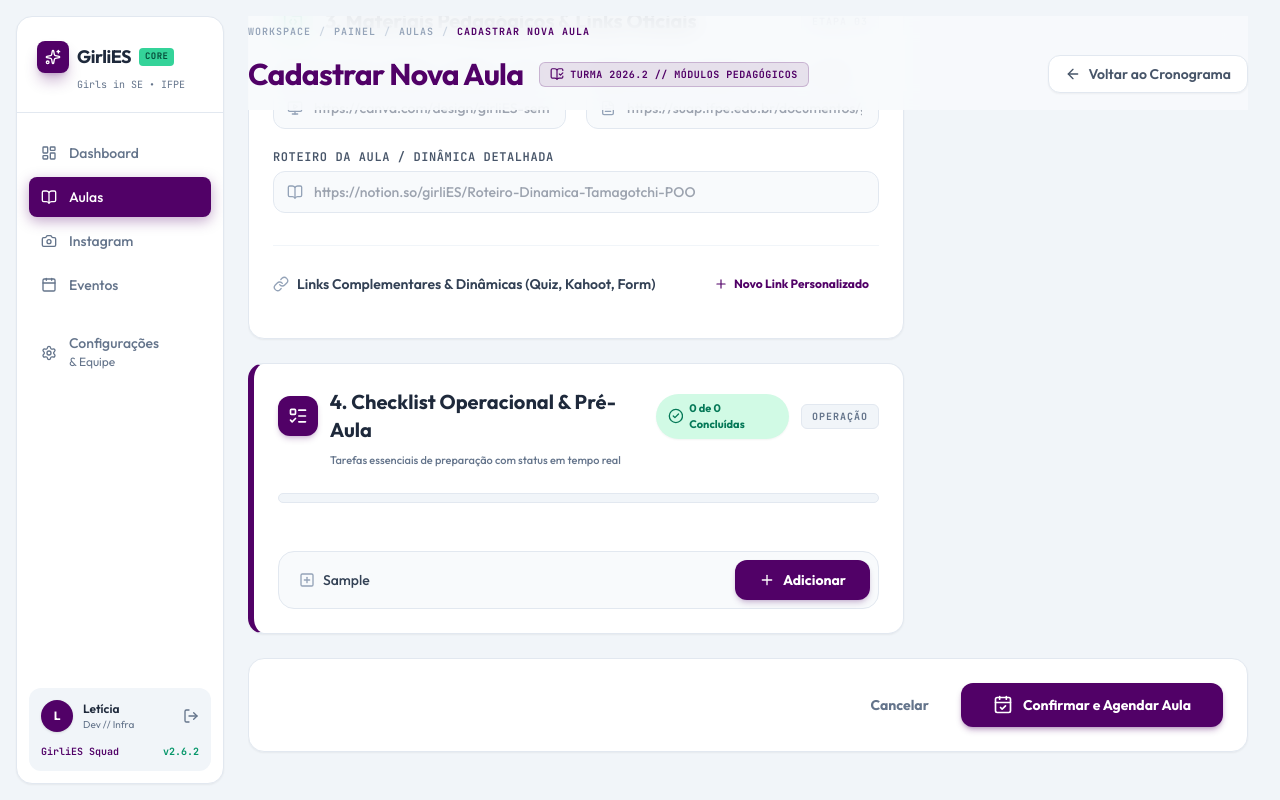
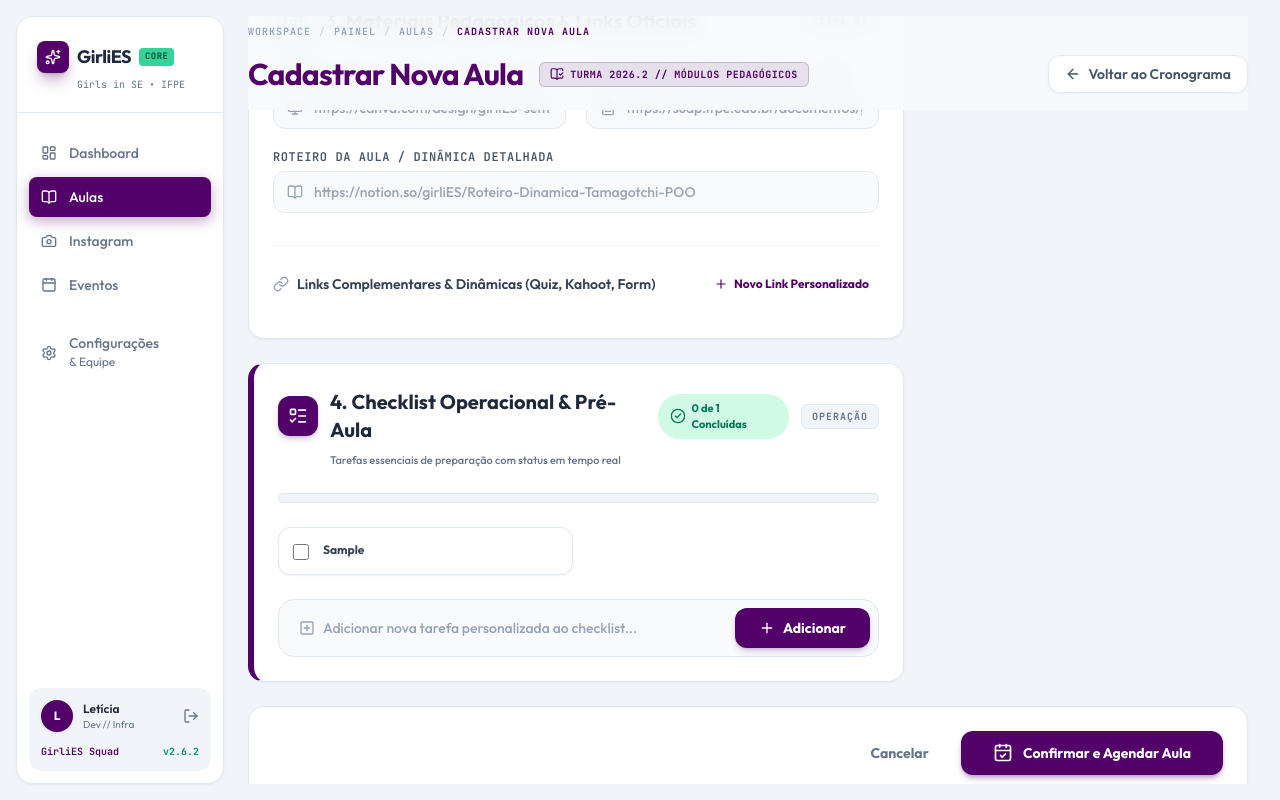
Before and after one commit to DannSrs/MVP-GirliES, a React (Vite) app in the folder frontend_react/: page /aulas/cadastrar-aula in a window 1280 px wide. Both pictures are taken after typing "Sample" into the empty fields and a click on the button "Adicionar". Built offline with nearby package versions, Linux system fonts and the light colour scheme.

Commit message:
adição da funcionalidade de criar checklists na criação da aula

```diff
--- /dev/null
+++ b/frontend_react/src/components/aulas/cadastrar/ChecklistItem.tsx
@@ -0,0 +1,38 @@
+import React from 'react';
+import { Trash2 } from 'lucide-react';
+
+interface ChecklistItemProps {
+  id: string;
+  texto: string;
+  concluida: boolean;
+  onToggle: (id: string) => void;
+  onRemove: (id: string) => void;
+}
+
+export function ChecklistItem({ id, texto, concluida, onToggle, onRemove }: ChecklistItemProps) {
+  return (
+    <label className="bg-white border border-slate-200 hover:border-girlies-purple/30 rounded-xl p-3.5 flex gap-3.5 items-start cursor-pointer transition-all group shadow-sm relative pr-10">
+      <input
+        type="checkbox"
+        checked={concluida}
+        onChange={() => onToggle(id)}
+        className="mt-0.5 w-4 h-4 text-girlies-purple rounded border-slate-300 focus:ring-girlies-purple accent-girlies-purple cursor-pointer"
+      />
+      <div className="flex-1 min-w-0">
+        <p className={`text-xs font-bold transition-colors break-words ${concluida ? 'text-slate-400 line-through' : 'text-slate-700 group-hover:text-girlies-purple'}`}>
+          {texto}
+        </p>
+      </div>
+      <button
+        type="button"
+        onClick={(e) => {
+          e.preventDefault();
+          onRemove(id);
+        }}
+        className="absolute right-2 top-1/2 -translate-y-1/2 text-slate-400 hover:text-red-500 hover:bg-red-50 w-7 h-7 rounded flex items-center justify-center transition-colors opacity-0 group-hover:opacity-100"
+      >
+        <Trash2 className="w-4 h-4" />
+      </button>
+    </label>
+  );
+}
--- a/frontend_react/src/components/aulas/cadastrar/ChecklistSection.tsx
+++ b/frontend_react/src/components/aulas/cadastrar/ChecklistSection.tsx
@@ -1,7 +1,45 @@
-import React from 'react';
+import React, { useState } from 'react';
 import { CheckCircle2, ListTodo, Plus, PlusSquare } from 'lucide-react';
+import { ChecklistItem } from './ChecklistItem';
+
+interface Tarefa {
+  id: string;
+  texto: string;
+  concluida: boolean;
+}
 
 export function ChecklistSection() {
+  const [tarefas, setTarefas] = useState<Tarefa[]>([]);
+  const [novaTarefaTexto, setNovaTarefaTexto] = useState('');
+
+  const totalTarefas = tarefas.length;
+  const tarefasConcluidas = tarefas.filter(t => t.concluida).length;
+  const porcentagem = totalTarefas === 0 ? 0 : Math.round((tarefasConcluidas / totalTarefas) * 100);
+
+  const handleAddTarefa = () => {
+    const textoTrimmed = novaTarefaTexto.trim();
+    if (!textoTrimmed) return;
+
+    const novaTarefa: Tarefa = {
+      id: crypto.randomUUID(),
+      texto: textoTrimmed,
+      concluida: false
+    };
+
+    setTarefas([...tarefas, novaTarefa]);
+    setNovaTarefaTexto('');
+  };
+
+  const handleToggleTarefa = (id: string) => {
+    setTarefas(tarefas.map(t =>
+      t.id === id ? { ...t, concluida: !t.concluida } : t
+    ));
+  };
+
+  const handleRemoveTarefa = (id: string) => {
+    setTarefas(tarefas.filter(t => t.id !== id));
+  };
+
   return (
     <section className="bg-white rounded-2xl border border-slate-200 border-l-[6px] border-l-girlies-purple shadow-sm p-6 relative">
       <div className="flex items-center justify-between mb-2">
@@ -12,9 +50,9 @@ export function ChecklistSection() {
           4. Checklist Operacional & Pré-Aula
         </h2>
         <div className="flex items-center gap-3">
-          <span id="checklist-progress-text" className="bg-emerald-100 text-emerald-700 px-3 py-1.5 rounded-full text-[11px] font-bold flex items-center gap-1.5 shadow-sm">
+          <span className="bg-emerald-100 text-emerald-700 px-3 py-1.5 rounded-full text-[11px] font-bold flex items-center gap-1.5 shadow-sm">
             <CheckCircle2 className="w-4 h-4" />
-            0 de 0 Concluídas
+            {tarefasConcluidas} de {totalTarefas} Concluídas
           </span>
           <span className="bg-slate-100 text-slate-500 px-2.5 py-1 rounded-md text-[10px] font-bold font-mono tracking-widest uppercase border border-slate-200">Operação</span>
         </div>
@@ -22,19 +60,47 @@ export function ChecklistSection() {
       <p className="text-[11px] text-slate-500 ml-[52px] mb-6 font-medium">Tarefas essenciais de preparação com status em tempo real</p>
 
       <div className="w-full bg-slate-100 h-2.5 rounded-full mb-6 overflow-hidden border border-slate-200">
-        <div id="checklist-progress-bar" className="bg-emerald-400 h-full w-[0%] rounded-full shadow-inner transition-all duration-300"></div>
+        <div
+          className="bg-emerald-400 h-full rounded-full shadow-inner transition-all duration-300"
+          style={{ width: `${porcentagem}%` }}
+        ></div>
       </div>
 
-      <div id="container-checklist" className="grid grid-cols-1 md:grid-cols-2 gap-3 mb-6">
-        {/* Checklists dinâmicos */}
+      <div className="grid grid-cols-1 md:grid-cols-2 gap-3 mb-6">
+        {tarefas.map(tarefa => (
+          <ChecklistItem
+            key={tarefa.id}
+            id={tarefa.id}
+            texto={tarefa.texto}
+            concluida={tarefa.concluida}
+            onToggle={handleToggleTarefa}
+            onRemove={handleRemoveTarefa}
+          />
+        ))}
       </div>
 
       <div className="flex flex-col sm:flex-row items-center gap-3 bg-slate-50 p-2 rounded-2xl border border-slate-200">
         <div className="relative flex-1 w-full group">
           <PlusSquare className="w-4 h-4 text-slate-400 absolute left-3 top-1/2 -translate-y-1/2 group-focus-within:text-girlies-purple transition-colors" />
-          <input type="text" id="nova-tarefa-input" placeholder="Adicionar nova tarefa personalizada ao checklist..." className="w-full pl-9 pr-4 py-2.5 rounded-xl bg-transparent text-sm focus:outline-none focus:ring-0 text-slate-700 font-medium placeholder-slate-400" />
+          <input
+            type="text"
+            value={novaTarefaTexto}
+            onChange={(e) => setNovaTarefaTexto(e.target.value)}
+            onKeyDown={(e) => {
+              if (e.key === 'Enter') {
+                e.preventDefault();
+                handleAddTarefa();
+              }
+            }}
+            placeholder="Adicionar nova tarefa personalizada ao checklist..."
+            className="w-full pl-9 pr-4 py-2.5 rounded-xl bg-transparent text-sm focus:outline-none focus:ring-0 text-slate-700 font-medium placeholder-slate-400"
+          />
         </div>
-        <button type="button" className="bg-girlies-purple hover:bg-[#3d004d] text-white px-6 py-2.5 rounded-xl text-sm font-bold transition-all shadow-md shadow-girlies-purple/20 flex items-center justify-center gap-2 w-full sm:w-auto flex-shrink-0">
+        <button
+          type="button"
+          onClick={handleAddTarefa}
+          className="bg-girlies-purple hover:bg-[#3d004d] text-white px-6 py-2.5 rounded-xl text-sm font-bold transition-all shadow-md shadow-girlies-purple/20 flex items-center justify-center gap-2 w-full sm:w-auto flex-shrink-0"
+        >
           <Plus className="w-4 h-4" /> Adicionar
         </button>
       </div>
--- a/frontend_react/src/components/aulas/cadastrar/LogisticsSection.tsx
+++ b/frontend_react/src/components/aulas/cadastrar/LogisticsSection.tsx
@@ -21,7 +21,18 @@ export function LogisticsSection() {
           </label>
           <div className="relative group">
             <Calendar className="w-4 h-4 text-slate-400 absolute left-3.5 top-1/2 -translate-y-1/2 group-focus-within:text-girlies-purple transition-colors" />
-            <input type="date" defaultValue="2026-10-21" className="w-full pl-10 pr-4 py-2.5 rounded-xl border border-slate-200 text-sm focus:outline-none focus:ring-2 focus:ring-girlies-purple/30 focus:border-girlies-purple transition-all text-slate-700 font-medium bg-slate-50 focus:bg-white cursor-pointer" />
+            <input
+              type="date"
+              defaultValue="2026-10-21"
+              max="9999-12-31"
+              onKeyDown={(e) => {
+                if (e.key === 'Enter') {
+                  e.preventDefault();
+                  e.currentTarget.blur();
+                }
+              }}
+              className="w-full pl-10 pr-4 py-2.5 rounded-xl border border-slate-200 text-sm focus:outline-none focus:ring-2 focus:ring-girlies-purple/30 focus:border-girlies-purple transition-all text-slate-700 font-medium bg-slate-50 focus:bg-white cursor-pointer"
+            />
           </div>
         </div>
         <div className="flex flex-col gap-1.5">
```
